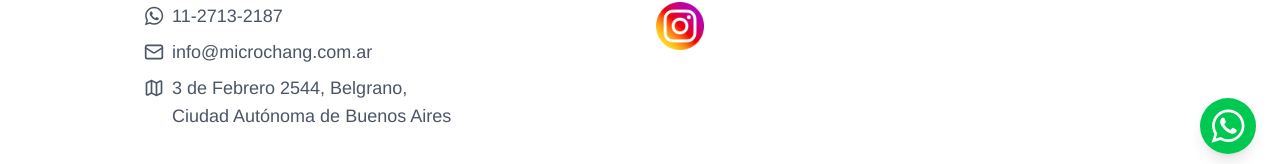
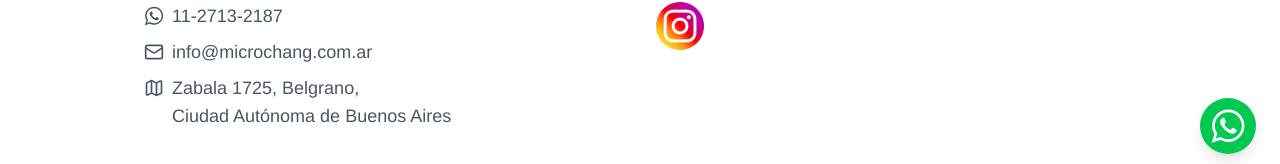
Before and after one commit to MaryLu28/microchang-webpage, a Next.js app: page / in a window 1280 px wide. Shown: the part 622-786 px from the top of the page. Built offline with nearby package versions, Linux system fonts and the light colour scheme.

Commit message:
Add custom spell check word and update contact address in contact-info

```diff
--- a/src/constants/contact-info.tsx
+++ b/src/constants/contact-info.tsx
@@ -5,7 +5,7 @@ import WhatsAppIcon from "@/components/whatsapp-icon";
 export const PHONE_NUMBER = "+5491127132187";
 export const WHATSAPP_MESSAGE = "Hola!";
 export const WHATSAPP_URL = `https://wa.me/${PHONE_NUMBER}?text=${encodeURIComponent(
-  WHATSAPP_MESSAGE
+  WHATSAPP_MESSAGE,
 )}`;
 
 const phoneFormatter = (phone: string): string => {
@@ -40,8 +40,8 @@ export const CONTACT_INFO: {
   },
   {
     type: "address",
-    text: ["3 de Febrero 2544, Belgrano", "Ciudad Autónoma de Buenos Aires"],
-    href: "https://maps.app.goo.gl/Fc86jgVWaCtpbx2k7",
+    text: ["Zabala 1725, Belgrano", "Ciudad Autónoma de Buenos Aires"],
+    href: "https://maps.app.goo.gl/CX46UZGAUjSCYnQJA",
     icon: <Map className={ICON_SIZE_CLASSES} />,
   },
 ];
```
